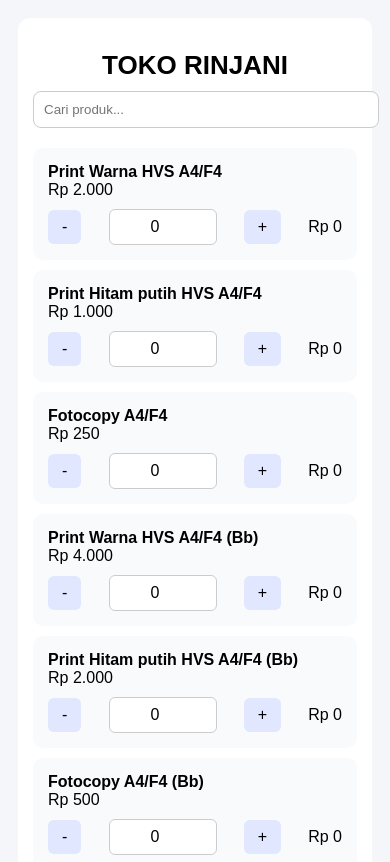
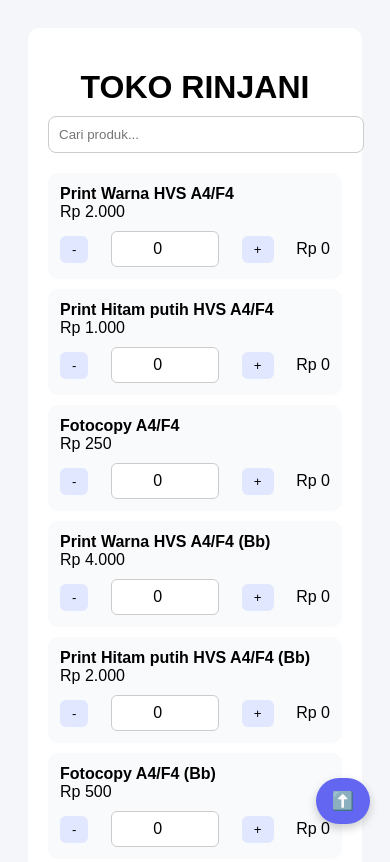
Before and after one commit to sindiaulia512/toko-rinjani2, a plain HTML site: page index.html in a window 390 px wide. Shown: the top 862 px of the page. Drawn offline with Linux system fonts and the light colour scheme.

Commit message:
Add files via upload

```diff
--- a/index.html
+++ b/index.html
@@ -6,112 +6,58 @@
 <title>TOKO RINJANI</title>
 
 <style>
-body{
-    font-family:Arial;
-    background:#f4f6f9;
-    padding:20px;
-}
-.container{
-    max-width:900px;
-    margin:auto;
-    background:white;
-    padding:20px;
-    border-radius:12px;
-}
+body{font-family:Arial;background:#f4f6f9;padding:20px}
+.container{max-width:900px;margin:auto;background:white;padding:20px;border-radius:12px}
 h1{text-align:center;margin-bottom:10px}
 
 .search input{
-    width:100%;
-    padding:10px;
-    border-radius:8px;
-    border:1px solid #ccc;
-    margin-bottom:20px;
+width:100%;padding:10px;border-radius:8px;border:1px solid #ccc;margin-bottom:20px}
+
+.product{
+display:flex;justify-content:space-between;align-items:center;
+background:#f9fafc;padding:12px;border-radius:10px;margin-bottom:10px}
+
+.qty{display:flex;gap:8px;align-items:center}
+.qty input{width:70px;padding:5px;border-radius:6px;border:1px solid #ccc;text-align:center}
+
+button{
+padding:6px 12px;border:none;border-radius:6px;
+background:#e0e7ff;cursor:pointer}
+
+.total{
+margin-top:20px;
+font-size:20px;
+font-weight:bold;
+display:flex;
+justify-content:space-between;
+align-items:center;
+flex-wrap:wrap;
+gap:10px;
 }
 
-.product{
-    display:flex;
-    justify-content:space-between;
-    align-items:center;
-    background:#f9fafc;
-    padding:12px;
-    border-radius:10px;
-    margin-bottom:10px;
+.floatBtn{
+position:fixed;
+right:20px;
+bottom:20px;
+background:#6366f1;
+color:white;
+padding:12px 16px;
+border-radius:50px;
+font-size:18px;
+box-shadow:0 4px 10px rgba(0,0,0,0.2);
 }
 
-.qty{
-    display:flex;
-    gap:8px;
-    align-items:center;
-}
-
-.qty input{
-    width:70px;
-    padding:5px;
-    border-radius:6px;
-    border:1px solid #ccc;
-    text-align:center;
-}
-
-button{
-    padding:5px 10px;
-    border:none;
-    border-radius:6px;
-    background:#e0e7ff;
-    cursor:pointer;
-}
-
-.total{
-    text-align:right;
-    font-size:20px;
-    margin-top:20px;
-    font-weight:bold;
-}
-
-/* ===== RESPONSIVE HP ===== */
-@media (max-width:600px){
-
-body{padding:10px;}
-
-.container{padding:15px;}
-
-h1{font-size:26px;}
-
-.product{
-    flex-direction:column;
-    align-items:flex-start;
-    gap:10px;
-    padding:15px;
-}
-
-.name{
-    font-size:16px;
-}
-
-.qty{
-    width:100%;
-    justify-content:space-between;
-}
-
-.qty input{
-    width:90px;
-    font-size:16px;
-    padding:8px;
-}
-
-button{
-    padding:8px 14px;
-    font-size:16px;
-}
-
-.total{
-    font-size:22px;
-    text-align:center;
-}
+/* HP */
+@media(max-width:600px){
+.product{flex-direction:column;align-items:flex-start;gap:10px}
+.qty{width:100%;justify-content:space-between}
+.qty input{width:90px;font-size:16px;padding:8px}
+.total{font-size:22px;text-align:center}
 }
 </style>
 </head>
+
 <body>
-
 <div class="container">
 <h1>TOKO RINJANI</h1>
 
@@ -121,13 +67,17 @@ button{
 
 <div id="list"></div>
 
-<div class="total">TOTAL Rp <span id="grand">0</span></div>
+<div class="total">
+<div>TOTAL Rp <span id="grand">0</span></div>
+<button onclick="clearQty()">Clear Qty</button>
 </div>
+
+</div>
+
+<button class="floatBtn" onclick="scrollToggle()" id="scrollBtn">⬇️</button>
 
 <script>
 const products=[
-
-// ===== PRINT & FOTO =====
 {name:"Print Warna HVS A4/F4",price:2000},
 {name:"Print Hitam putih HVS A4/F4",price:1000},
 {name:"Fotocopy A4/F4",price:250},
@@ -140,15 +90,11 @@ const products=[
 {name:"Cetak Foto 2x3",price:500},
 {name:"Cetak Foto 3x4",price:1000},
 {name:"Cetak Foto 4x6",price:1000},
-
-// ===== TISU & KERTAS =====
 {name:"Tisu Jolly 250 Sheets",price:10000},
 {name:"Tisu Yasmine 300 Sheets",price:5000},
 {name:"Kertas A4 1 Rim",price:45000},
 {name:"Kertas F4 1 Rim",price:50000},
 {name:"Kertas Folio Bergaris",price:1000},
-
-// ===== ATK =====
 {name:"Refill INK WB (isi tinta)",price:15000},
 {name:"Pulpen Standart 1 Pak",price:22000},
 {name:"Pulpen Standart /pcs",price:2000},
@@ -198,6 +144,7 @@ const products=[
 {name:"TITI Oil Pastels 18 (CRAYON)",price:28000},
 {name:"TITI TWIST CRAYON 12",price:26000},
 {name:"Joyko Color Pen 12",price:20000},
+{name:"Isi Stapler No 10",price:3000},
 {name:"Lem Tembak VOXY HMGG-10",price:13000},
 {name:"Isi Lem Tembak Kecil",price:1000},
 {name:"Isi Lem Tembak Besar",price:2000},
@@ -206,10 +153,8 @@ const products=[
 {name:"Tempar Pensil SQUEEZY PC-SQ32",price:27000},
 {name:"Lem AICA (AIBON)",price:15000},
 {name:"Joyko Notebook A5",price:20000},
-{name:"Pocket Diary ERICA 137",price:15000}
-
+{name:"Pocket Diary ERICA 137",price:15000},
 ];
-
 
 const list=document.getElementById("list");
 
@@ -264,6 +209,32 @@ let n=p.querySelector(".name").innerText.toLowerCase();
 p.style.display=n.includes(s)?"flex":"none";
 });
 }
+
+function clearQty(){
+products.forEach((p,i)=>{
+document.getElementById("q"+i).value=0;
+document.getElementById("t"+i).innerText="Rp 0";
+});
+updateTotal();
+}
+
+/* scroll button */
+function scrollToggle(){
+if(window.innerHeight + window.scrollY >= document.body.offsetHeight-50){
+window.scrollTo({top:0,behavior:'smooth'});
+}else{
+window.scrollTo({top:document.body.scrollHeight,behavior:'smooth'});
+}
+}
+
+window.addEventListener("scroll",()=>{
+let btn=document.getElementById("scrollBtn");
+if(window.innerHeight + window.scrollY >= document.body.offsetHeight-50){
+btn.innerText="⬆️";
+}else{
+btn.innerText="⬇️";
+}
+});
 </script>
 
 </body>
```
